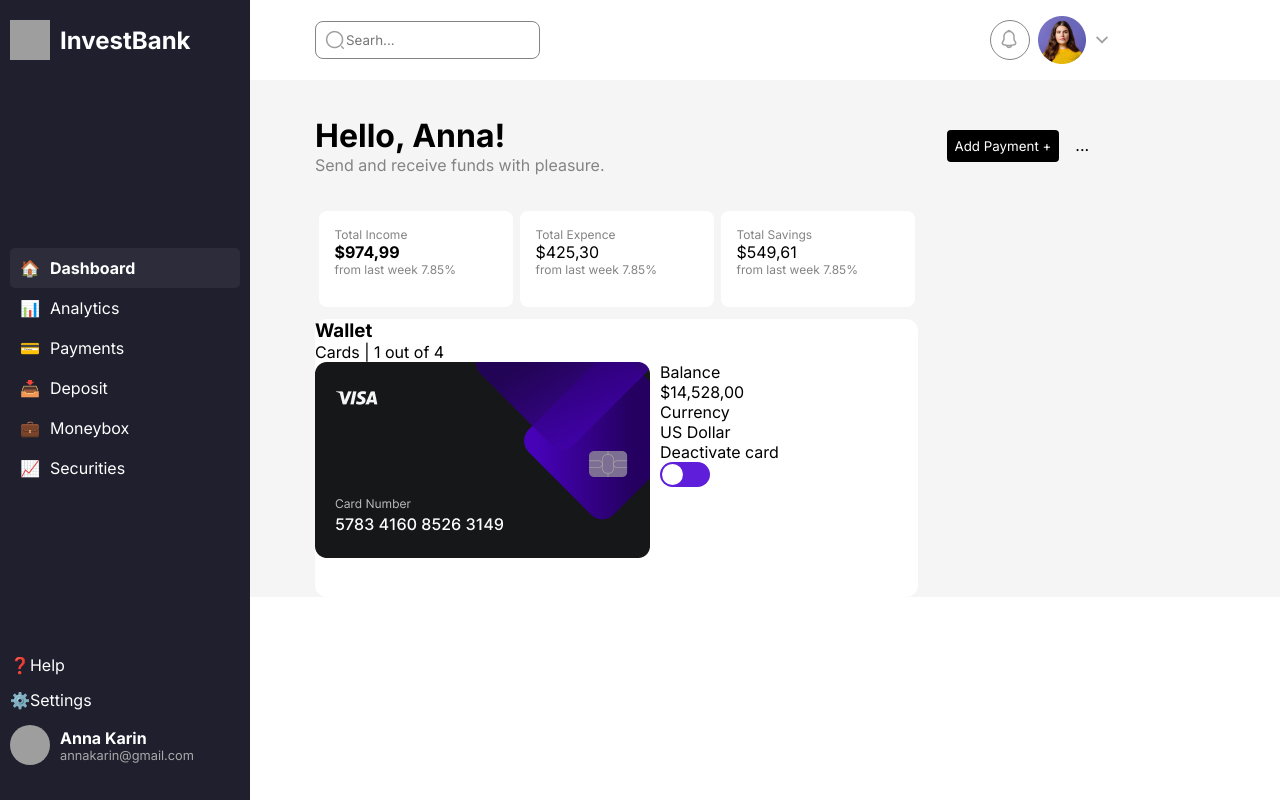
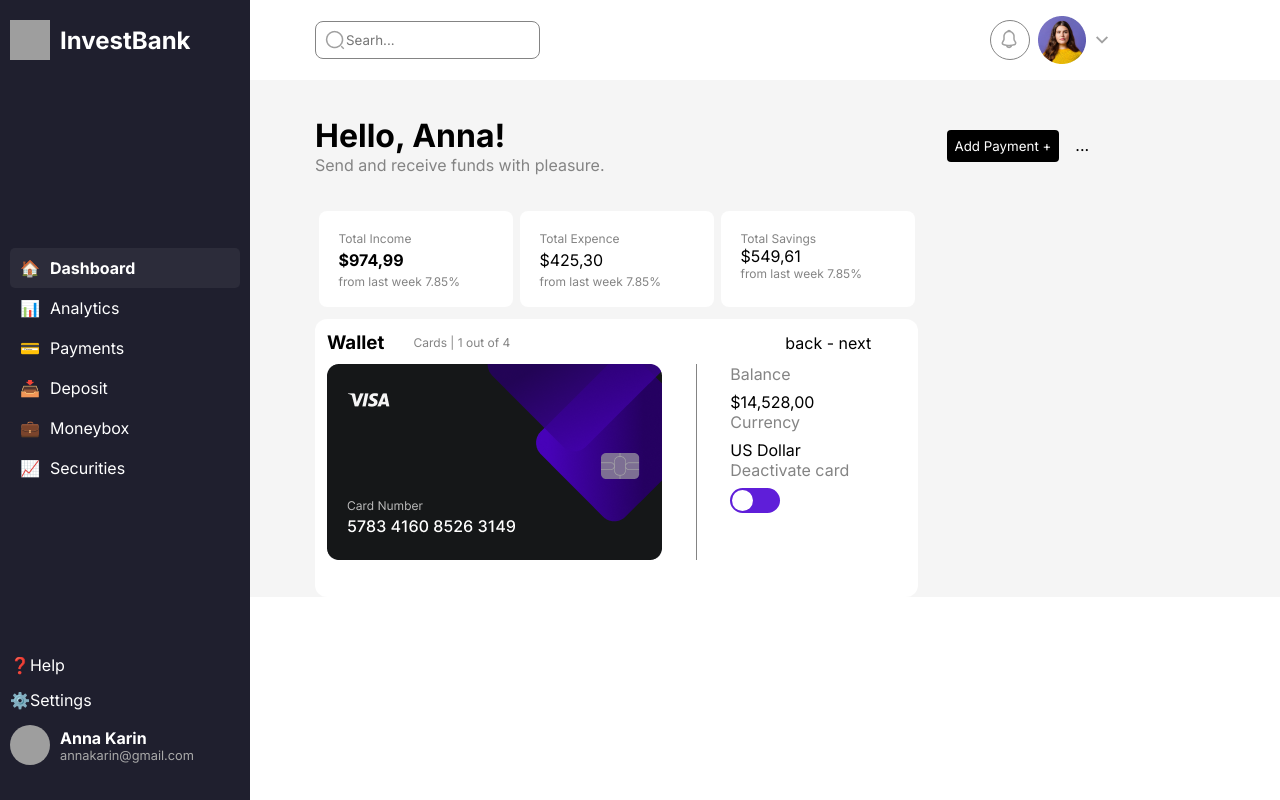
Before and after one commit to kazin-dev/dashboard, a React (Create React App) app: page / in a window 1280 px wide. Built offline with nearby package versions, Linux system fonts and the light colour scheme; grey boxes are pictures that could not be loaded.

Commit message:
WalletSection quase finalizado, ajustes incompleto

```diff
--- a/src/components/MainContent/WalletSection.tsx/index.tsx
+++ b/src/components/MainContent/WalletSection.tsx/index.tsx
@@ -1,9 +1,13 @@
+/* eslint-disable prettier/prettier */
 import { SecondContainer } from '../../Header/styles'
 import {
+  CardInfo,
   CardTotal,
   CardWallet,
   ContainerTotal,
+  GridHeaderWallet,
   GridWallet,
+  SpanLine,
   Switch,
   TitleTotal,
   Value
@@ -57,17 +61,23 @@ const WalletSection: React.FC<ToggleSwitchProps> = ({
       </div>
       <CardWallet>
         <div>
-          <div>
-            <h3>Wallet</h3>
-            <p>
-              Cards | <span>1 out of 4</span>
-            </p>
-          </div>
-          <GridWallet>
+          <GridHeaderWallet>
             <div>
-              <img src={Card} alt="" />
+              <h3>Wallet</h3>
+              <TitleTotal>
+                Cards | 1 out of 4
+              </TitleTotal>
             </div>
             <div>
+              <span>back - next</span>
+            </div>
+          </GridHeaderWallet>
+          <GridWallet>
+            <img src={Card} alt="" />
+
+            <SpanLine />
+
+            <CardInfo>
               <div>
                 <p>Balance</p>
                 <span>$14,528,00</span>
@@ -87,7 +97,7 @@ const WalletSection: React.FC<ToggleSwitchProps> = ({
                   <span className="slider"></span>
                 </Switch>
               </div>
-            </div>
+            </CardInfo>
           </GridWallet>
         </div>
       </CardWallet>
--- a/src/components/MainContent/WalletSection.tsx/styles.ts
+++ b/src/components/MainContent/WalletSection.tsx/styles.ts
@@ -7,7 +7,7 @@ export const CardTotal = styled.div`
   height: 96px;
   margin: 0 auto;
   background-color: ${colors.White};
-  padding: 16px;
+  padding: 20px;
   border-radius: 8px;
 `
 export const ContainerTotal = styled.div`
@@ -22,18 +22,24 @@ export const TitleTotal = styled.div`
 `
 export const Value = styled.span`
   font-size: 16px;
+  margin: 4px 0;
+  display: block; /* Garante que o elemento ocupe toda a largura */
 `
+
 export const CardWallet = styled.div`
   width: 603px;
   height: 278px;
   background-color: ${colors.White};
   margin-top: 12px;
   border-radius: 12px;
+  padding: 12px;
 `
 export const GridWallet = styled.div`
   display: grid;
-  grid-template-columns: 1fr 1fr;
-  gap: 10px;
+  grid-template-columns: 1fr 1fr 1fr;
+  gap: 8px;
+  max-width: 400px;
+  width: 100%;
 `
 export const Switch = styled.label`
   position: relative;
@@ -79,3 +85,32 @@ export const Switch = styled.label`
     transform: translateX(24px);
   }
 `
+export const GridHeaderWallet = styled.div`
+  display: grid;
+  grid-template-columns: 1fr 1fr 1fr;
+  gap: 25%;
+  margin-bottom: 10px;
+  width: 1100px;
+
+  div {
+    display: flex;
+    justify-content: space-between;
+    align-items: center;
+  }
+`
+export const SpanLine = styled.span`
+  width: 0.3px;
+  height: 100%;
+  background-color: ${colors.Silver};
+  margin: 0 26px;
+`
+export const CardInfo = styled.div`
+  width: 300px;
+
+  p {
+    font-size: 16px;
+    line-height: auto;
+    color: ${colors.Silver};
+    margin-bottom: 8px;
+  }
+`
```
